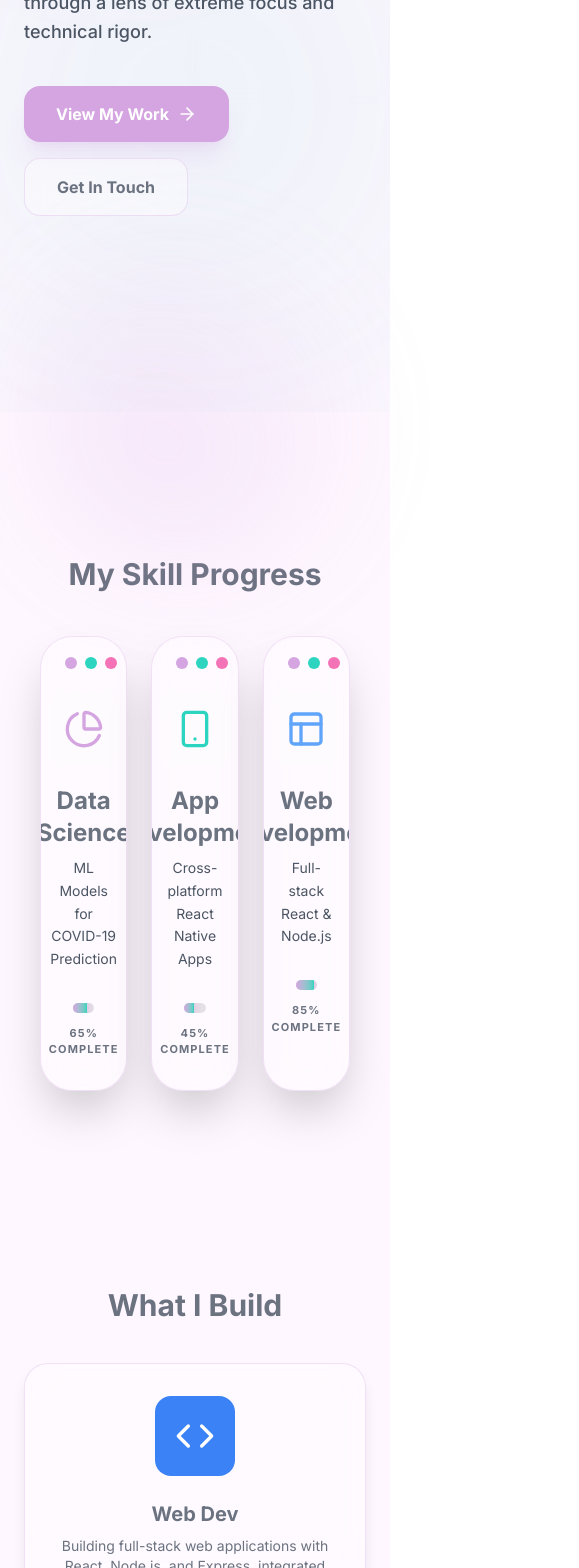
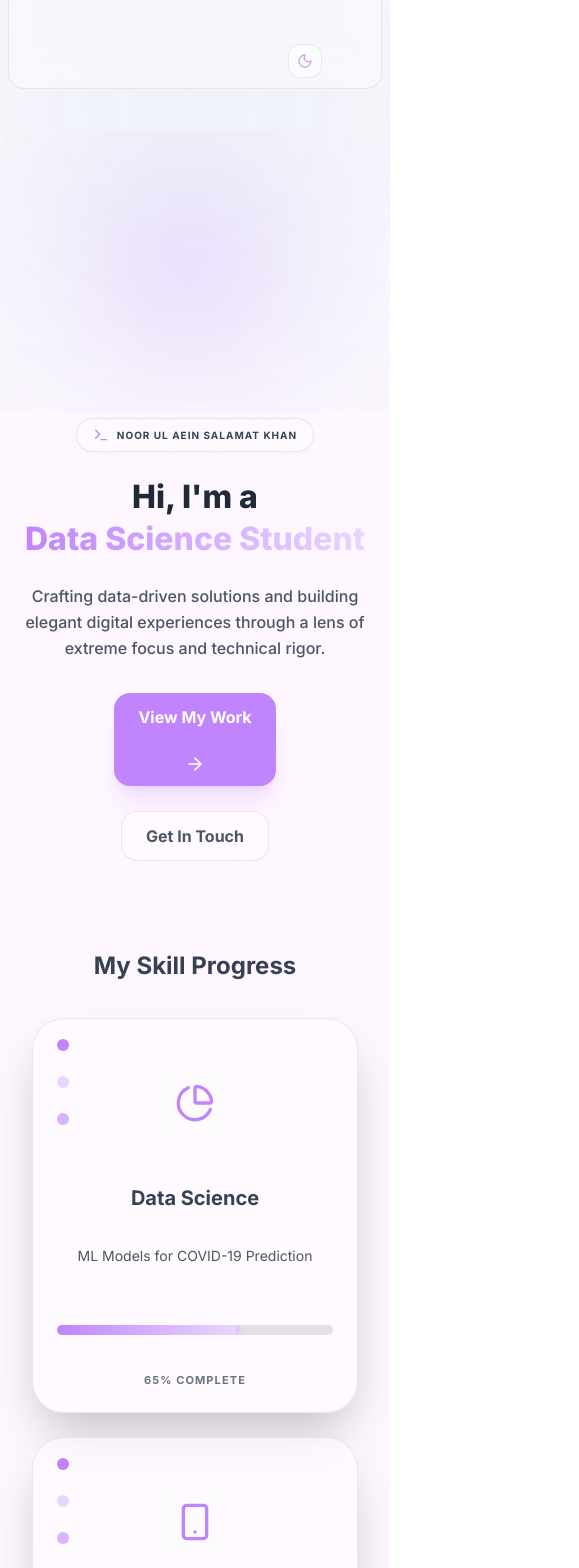
Before and after one commit to NoorUlAein-DS/Portfolio, a React (Vite) app: page / in a window 390 px wide. Shown: the part 432-2000 px from the top of the page, 579 px wide, since content can reach past the window. Built offline with nearby package versions, Linux system fonts and the light colour scheme.

Commit message:
Fix: Final responsive SkillCards and Lilac theme

```diff
--- a/src/index.css
+++ b/src/index.css
@@ -69,3 +69,47 @@ button:focus-visible {
     background-color: #f9f9f9;
   }
 } */
+/* Mobile Responsive Fixes */
+@media screen and (max-width: 768px) {
+    /* Pure page ko center aur responsive banana */
+    body, #root {
+        overflow-x: hidden !important;
+    }
+
+    /* Items ko ek dusre ke niche (stack) karna */
+    .flex-row, .flex {
+        flex-direction: column !important;
+        align-items: center !important;
+        justify-content: center !important;
+        gap: 25px !important;
+    }
+
+    /* Hero Text Fix */
+    h1 {
+        font-size: 2rem !important;
+        text-align: center !important;
+        line-height: 1.3 !important;
+    }
+
+    /* Aapka Lilac Gradient Fix for Mobile */
+    .lilac-text {
+        background: linear-gradient(to right, #C084FC, #E9D5FF) !important;
+        -webkit-background-clip: text !important;
+        -webkit-text-fill-color: transparent !important;
+        display: inline-block !important;
+    }
+
+    /* Cards ka size sahi karna */
+    div[class*="bg-opacity"], .card {
+        width: 90% !important;
+        max-width: 350px !important;
+        margin: 10px auto !important;
+    }
+
+    /* Text wrap karna taaki "Data Science" bahar na nikle */
+    h3, p {
+        word-break: break-word !important;
+        white-space: normal !important;
+        text-align: center !important;
+    }
+}
--- a/src/pages/Home.tsx
+++ b/src/pages/Home.tsx
@@ -1,4 +1,106 @@
 
+// import React from 'react';
+// import { motion } from 'framer-motion';
+// import { ArrowRight, Terminal } from 'lucide-react';
+// import { Link } from 'react-router-dom';
+// import { QUICK_ACTIONS } from '../constants';
+// import SkillCards from './SkillCard';
+
+// const Home: React.FC = () => {
+//   return (
+//     <div className="min-h-[calc(100vh-80px)] px-6 py-12 flex flex-col items-center">
+//       <div className="w-full max-w-6xl grid grid-cols-1 lg:grid-cols-12 gap-12 items-center">
+//         {/* Hero Text */}
+//         <motion.div
+//           initial={{ opacity: 0, x: -50 }}
+//           animate={{ opacity: 1, x: 0 }}
+//           transition={{ duration: 0.8 }}
+//           className="lg:col-span-7"
+//         >
+//           <div className="inline-flex items-center gap-2 px-4 py-2 rounded-full glass mb-6 border border-[#d4a5e0]/30 shadow-sm shadow-[#d4a5e0]/10">
+//             <Terminal size={16} className="text-[#d4a5e0]" />
+//             <span className="text-xs font-bold uppercase tracking-widest dark:text-white text-teal-700">Noor Ul Aein Salamat Khan</span>
+//           </div>
+//           <h1 className="text-4xl md:text-5xl xl:text-7xl font-extrabold mb-6 leading-tight dark:text-white text-teal-500">
+//             Hi, I'm a <br/><span className="text-transparent bg-clip-text bg-gradient-to-r from-[#C084FC] to-[#E9D5FF]" style={{ color: '#611e61' }}>
+//   Data Science Student
+// </span>
+//           </h1>
+//           <p className="text-lg md:text-xl dark:text-gray-400 text-gray-600 mb-10 max-w-lg leading-relaxed font-medium">
+//             Crafting data-driven solutions and building elegant digital experiences through a lens of extreme focus and technical rigor.
+//           </p>
+//           <div className="flex flex-wrap gap-4">
+//             <Link to="/projects" className="px-8 py-4 bg-[#d4a5e0] hover:brightness-110 text-white rounded-2xl font-bold transition-all hover:scale-105 shadow-xl shadow-[#d4a5e0]/20 flex items-center gap-2">
+//               View My Work <ArrowRight size={20} />
+//             </Link>
+//             <Link to="/contact" className="px-8 py-4 glass dark:text-white text-gray-500 rounded-2xl font-bold transition-all hover:bg-white/10 border border-white/20">
+//               Get In Touch
+//             </Link>
+//           </div>
+//         </motion.div>
+
+//         {/* Profile / Hero Graphics */}
+//         <motion.div
+//           initial={{ opacity: 0, scale: 0.8 }}
+//           animate={{ opacity: 1, scale: 1 }}
+//           transition={{ duration: 0.8, delay: 0.2 }}
+//           className="lg:col-span-5 relative flex justify-center lg:justify-end"
+//         >
+//           <div className="relative w-72 h-72 md:w-80 md:h-80 xl:w-96 xl:h-96">
+//             <div className="absolute inset-0 rounded-full bg-gradient-to-tr from-[#d4a5e0] to-teal-500 blur-3xl opacity-30 animate-pulse" />
+
+//            {/* <SkillCards /> */}
+//             {/* <div className="relative glass w-full h-full rounded-3xl border border-white/20 flex items-center justify-center p-4 overflow-hidden group shadow-2xl">
+//                {/* <img
+//                  src="https://picsum.photos/seed/portrait/400/400"
+//                  alt="Portrait"
+//                  className="w-full h-full object-cover rounded-2xl grayscale group-hover:grayscale-0 transition-all duration-700 scale-105 group-hover:scale-100"
+//                /> */}
+//                {/* <div className="absolute top-4 left-4 flex gap-2">
+//                   <div className="w-3 h-3 rounded-full bg-red-500" />
+//                   <div className="w-3 h-3 rounded-full bg-yellow-500" />
+//                   <div className="w-3 h-3 rounded-full bg-green-500" />
+//                </div>
+//             </div>  */}
+//           </div>
+//         </motion.div>
+//       </div>
+// <div className="w-full max-w-7xl mb-24 pt-1">
+//         <h2 className="text-3xl font-bold mb-10 dark:text-white text-gray-500 text-center">My Skill Progress</h2>
+//         <SkillCards />
+//       </div>
+//       {/* Quick Actions */}
+//       <div className="w-full max-w-6xl mt-24">
+//         <h2 className="text-3xl font-bold mb-10 dark:text-white text-gray-500 text-center lg:text-left">What I Build</h2>
+//         <div className="grid grid-cols-1 sm:grid-cols-2 lg:grid-cols-4 gap-6">
+//           {QUICK_ACTIONS.map((action, idx) => (
+//             <motion.div
+//               key={action.title}
+//               initial={{ opacity: 0, y: 30 }}
+//               whileInView={{ opacity: 1, y: 0 }}
+//               viewport={{ once: true }}
+//               transition={{ delay: idx * 0.1 }}
+//               whileHover={{ y: -5 }}
+//               className="glass p-8 rounded-3xl border border-white/10 flex flex-col items-center text-center group cursor-default shadow-lg"
+//             >
+//               <div className={`${action.color === 'bg-purple-500' ? 'bg-[#d4a5e0]' : action.color} p-5 rounded-2xl text-white mb-6 group-hover:scale-110 group-hover:rotate-6 transition-all`}>
+//                 {action.icon}
+//               </div>
+//               <h3 className="font-bold text-xl dark:text-white text-gray-500 mb-2">{action.title}</h3>
+// <p className="text-sm dark:text-gray-400 text-gray-500">
+//   {action.description}
+// </p>
+
+//             </motion.div>
+
+//           ))}
+//         </div>
+//       </div>
+//     </div>
+//   );
+// };
+
+// export default Home;
 import React from 'react';
 import { motion } from 'framer-motion';
 import { ArrowRight, Terminal } from 'lucide-react';
@@ -8,70 +110,69 @@ import SkillCards from './SkillCard';
 
 const Home: React.FC = () => {
   return (
-    <div className="min-h-[calc(100vh-80px)] px-6 py-12 flex flex-col items-center">
-      <div className="w-full max-w-6xl grid grid-cols-1 lg:grid-cols-12 gap-12 items-center">
+    <div className="min-h-[calc(100vh-80px)] px-4 sm:px-6 py-8 md:py-12 flex flex-col items-center overflow-x-hidden">
+      <div className="w-full max-w-6xl grid grid-cols-1 lg:grid-cols-12 gap-8 lg:gap-12 items-center">
+
         {/* Hero Text */}
         <motion.div
           initial={{ opacity: 0, x: -50 }}
           animate={{ opacity: 1, x: 0 }}
           transition={{ duration: 0.8 }}
-          className="lg:col-span-7"
+          className="lg:col-span-7 text-center lg:text-left order-2 lg:order-1"
         >
+          {/* Badge */}
           <div className="inline-flex items-center gap-2 px-4 py-2 rounded-full glass mb-6 border border-[#d4a5e0]/30 shadow-sm shadow-[#d4a5e0]/10">
-            <Terminal size={16} className="text-[#d4a5e0]" />
-            <span className="text-xs font-bold uppercase tracking-widest dark:text-white text-teal-700">Noor Ul Aein Salamat Khan</span>
+            <Terminal size={16} className="text-[#C084FC]" />
+            <span className="text-[10px] sm:text-xs font-bold uppercase tracking-widest dark:text-white text-gray-700">
+              Noor Ul Aein Salamat Khan
+            </span>
           </div>
-          <h1 className="text-4xl md:text-5xl xl:text-7xl font-extrabold mb-6 leading-tight dark:text-white text-teal-500">
-            Hi, I'm a <br/><span className="text-transparent bg-clip-text bg-gradient-to-r from-[#C084FC] to-[#E9D5FF]" style={{ color: '#611e61' }}>
-  Data Science Student
-</span>
+
+          {/* Title with Lilac Gradient */}
+          <h1 className="text-3xl sm:text-4xl md:text-5xl xl:text-7xl font-extrabold mb-6 leading-tight dark:text-white text-gray-800">
+            Hi, I'm a <br/>
+            <span className="text-transparent bg-clip-text bg-gradient-to-r from-[#C084FC] to-[#E9D5FF] inline-block">
+              Data Science Student
+            </span>
           </h1>
-          <p className="text-lg md:text-xl dark:text-gray-400 text-gray-600 mb-10 max-w-lg leading-relaxed font-medium">
+
+          <p className="text-base sm:text-lg md:text-xl dark:text-gray-400 text-gray-600 mb-8 max-w-lg mx-auto lg:mx-0 leading-relaxed font-medium">
             Crafting data-driven solutions and building elegant digital experiences through a lens of extreme focus and technical rigor.
           </p>
-          <div className="flex flex-wrap gap-4">
-            <Link to="/projects" className="px-8 py-4 bg-[#d4a5e0] hover:brightness-110 text-white rounded-2xl font-bold transition-all hover:scale-105 shadow-xl shadow-[#d4a5e0]/20 flex items-center gap-2">
+
+          {/* Buttons */}
+          <div className="flex flex-wrap justify-center lg:justify-start gap-4">
+            <Link to="/projects" className="px-6 sm:px-8 py-3 sm:py-4 bg-[#C084FC] hover:bg-[#A855F7] text-white rounded-2xl font-bold transition-all hover:scale-105 shadow-xl shadow-[#C084FC]/20 flex items-center gap-2">
               View My Work <ArrowRight size={20} />
             </Link>
-            <Link to="/contact" className="px-8 py-4 glass dark:text-white text-gray-500 rounded-2xl font-bold transition-all hover:bg-white/10 border border-white/20">
+            <Link to="/contact" className="px-6 sm:px-8 py-3 sm:py-4 glass dark:text-white text-gray-600 rounded-2xl font-bold transition-all hover:bg-white/10 border border-[#C084FC]/20">
               Get In Touch
             </Link>
           </div>
         </motion.div>
 
-        {/* Profile / Hero Graphics */}
+        {/* Hero Graphics / Glow */}
         <motion.div
           initial={{ opacity: 0, scale: 0.8 }}
           animate={{ opacity: 1, scale: 1 }}
           transition={{ duration: 0.8, delay: 0.2 }}
-          className="lg:col-span-5 relative flex justify-center lg:justify-end"
+          className="lg:col-span-5 relative flex justify-center lg:justify-end order-1 lg:order-2 mb-8 lg:mb-0"
         >
-          <div className="relative w-72 h-72 md:w-80 md:h-80 xl:w-96 xl:h-96">
-            <div className="absolute inset-0 rounded-full bg-gradient-to-tr from-[#d4a5e0] to-teal-500 blur-3xl opacity-30 animate-pulse" />
-
-           {/* <SkillCards /> */}
-            {/* <div className="relative glass w-full h-full rounded-3xl border border-white/20 flex items-center justify-center p-4 overflow-hidden group shadow-2xl">
-               {/* <img
-                 src="https://picsum.photos/seed/portrait/400/400"
-                 alt="Portrait"
-                 className="w-full h-full object-cover rounded-2xl grayscale group-hover:grayscale-0 transition-all duration-700 scale-105 group-hover:scale-100"
-               /> */}
-               {/* <div className="absolute top-4 left-4 flex gap-2">
-                  <div className="w-3 h-3 rounded-full bg-red-500" />
-                  <div className="w-3 h-3 rounded-full bg-yellow-500" />
-                  <div className="w-3 h-3 rounded-full bg-green-500" />
-               </div>
-            </div>  */}
+          <div className="relative w-48 h-48 sm:w-64 sm:h-64 md:w-80 md:h-80 xl:w-96 xl:h-96">
+            <div className="absolute inset-0 rounded-full bg-gradient-to-tr from-[#C084FC] to-[#E9D5FF] blur-3xl opacity-30 animate-pulse" />
           </div>
         </motion.div>
       </div>
-<div className="w-full max-w-7xl mb-24 pt-1">
-        <h2 className="text-3xl font-bold mb-10 dark:text-white text-gray-500 text-center">My Skill Progress</h2>
+
+      {/* Skills Section */}
+      <div className="w-full max-w-7xl mt-16 sm:mt-24">
+        <h2 className="text-2xl sm:text-3xl font-bold mb-8 dark:text-white text-gray-700 text-center">My Skill Progress</h2>
         <SkillCards />
       </div>
-      {/* Quick Actions */}
-      <div className="w-full max-w-6xl mt-24">
-        <h2 className="text-3xl font-bold mb-10 dark:text-white text-gray-500 text-center lg:text-left">What I Build</h2>
+
+      {/* Quick Actions / Cards */}
+      <div className="w-full max-w-6xl mt-16 sm:mt-24">
+        <h2 className="text-2xl sm:text-3xl font-bold mb-8 dark:text-white text-gray-700 text-center lg:text-left">What I Build</h2>
         <div className="grid grid-cols-1 sm:grid-cols-2 lg:grid-cols-4 gap-6">
           {QUICK_ACTIONS.map((action, idx) => (
             <motion.div
@@ -81,18 +182,18 @@ const Home: React.FC = () => {
               viewport={{ once: true }}
               transition={{ delay: idx * 0.1 }}
               whileHover={{ y: -5 }}
-              className="glass p-8 rounded-3xl border border-white/10 flex flex-col items-center text-center group cursor-default shadow-lg"
+              className="glass p-6 sm:p-8 rounded-3xl border border-white/10 flex flex-col items-center text-center group cursor-default shadow-lg"
             >
-              <div className={`${action.color === 'bg-purple-500' ? 'bg-[#d4a5e0]' : action.color} p-5 rounded-2xl text-white mb-6 group-hover:scale-110 group-hover:rotate-6 transition-all`}>
+              <div className={`${action.color === 'bg-purple-500' ? 'bg-[#C084FC]' : action.color} p-4 sm:p-5 rounded-2xl text-white mb-6 group-hover:scale-110 group-hover:rotate-6 transition-all`}>
                 {action.icon}
               </div>
-              <h3 className="font-bold text-xl dark:text-white text-gray-500 mb-2">{action.title}</h3>
-<p className="text-sm dark:text-gray-400 text-gray-500">
-  {action.description}
-</p>
-
+              <h3 className="font-bold text-lg sm:text-xl dark:text-white text-gray-700 mb-2 break-words w-full">
+                {action.title}
+              </h3>
+              <p className="text-xs sm:text-sm dark:text-gray-400 text-gray-500">
+                {action.description}
+              </p>
             </motion.div>
-
           ))}
         </div>
       </div>
--- a/src/pages/SkillCard.tsx
+++ b/src/pages/SkillCard.tsx
@@ -1,49 +1,109 @@
+// import { motion } from 'framer-motion';
+// import { Layout, Smartphone, PieChart } from 'lucide-react';// Ensure aapne constants mein data rakha hai
+// import { SKILLS_DATA } from '../constants';
+// const SkillCards = () => {
+//   return (
+//     // "w-full max-w-7xl" side-by-side laane ke liye zaroori hai
+//     <div className="w-full max-w-7xl mx-auto px-4 py-1">
+//      {/* // Is line ko dhonrhen aur replace karein: */}
+// <div className="grid grid-cols-3 md:grid-cols-3 gap-6 w-full max-w-7xl mx-auto">
+//         {SKILLS_DATA.map((skill, index) => (
+//           <motion.div
+//             key={index}
+//             whileHover={{ y: -10, rotateX: 2, rotateY: 2 }}
+//             className={`relative glass p-8 rounded-[2rem] border border-white/20 overflow-hidden group shadow-2xl transition-all duration-500 bg-white/5 ${skill.glow}`}
+//           >
+//             {/* Custom Theme Dots (Lilac, Teal, Pink) */}
+//             <div className="absolute top-5 left-6 flex gap-2">
+//               <div className="w-3 h-3 rounded-full bg-[#d4a5e0]" title="Lilac" />
+//               <div className="w-3 h-3 rounded-full bg-[#2dd4bf]" title="Teal" />
+//               <div className="w-3 h-3 rounded-full bg-pink-400" />
+//             </div>
+
+//             <div className="relative z-10 flex flex-col items-center text-center mt-6">
+//               <div className="p-4 bg-white/10 rounded-2xl mb-5">
+//                 {/* Icon logic based on title */}
+//                 {skill.title === "Data Science" && <PieChart className="w-10 h-10 text-[#d4a5e0]" />}
+//                 {skill.title === "App Development" && <Smartphone className="w-10 h-10 text-[#2dd4bf]" />}
+//                 {skill.title === "Web Development" && <Layout className="w-10 h-10 text-blue-400" />}
+//               </div>
+
+//               <h3 className="text-2xl font-bold text-gray-500 dark:text-white mb-2">{skill.title}</h3>
+//               <p className="text-sm text-gray-600 dark:text-gray-400 mb-8 leading-relaxed">
+//                 {skill.desc}
+//               </p>
+
+//               {/* Glowing Progress Bar */}
+//               <div className="w-full bg-black/10 dark:bg-white/10 h-2.5 rounded-full overflow-hidden">
+//                 <motion.div
+//                   initial={{ width: 0 }}
+//                   whileInView={{ width: `${skill.progress}%` }}
+//                   transition={{ duration: 1.5 }}
+//                   className="h-full bg-gradient-to-r from-[#d4a5e0] to-[#2dd4bf] shadow-[0_0_10px_#d4a5e0]"
+//                 />
+//               </div>
+//               <span className="text-[11px] mt-3 font-bold tracking-widest text-gray-500 dark:text-white/60">
+//                 {skill.progress}% COMPLETE
+//               </span>
+//             </div>
+//           </motion.div>
+//         ))}
+//       </div>
+//     </div>
+//   );
+// };
+// export default SkillCards;
 import { motion } from 'framer-motion';
-import { Layout, Smartphone, PieChart } from 'lucide-react';// Ensure aapne constants mein data rakha hai
+import { Layout, Smartphone, PieChart } from 'lucide-react';
 import { SKILLS_DATA } from '../constants';
+
 const SkillCards = () => {
   return (
-    // "w-full max-w-7xl" side-by-side laane ke liye zaroori hai
     <div className="w-full max-w-7xl mx-auto px-4 py-1">
-     {/* // Is line ko dhonrhen aur replace karein: */}
-<div className="grid grid-cols-3 md:grid-cols-3 gap-6 w-full max-w-7xl mx-auto">
+      {/* Grid Fix: Mobile par 1 column, Tablet par 2, Desktop par 3 */}
+      <div className="grid grid-cols-1 sm:grid-cols-2 lg:grid-cols-3 gap-6 w-full">
         {SKILLS_DATA.map((skill, index) => (
           <motion.div
             key={index}
             whileHover={{ y: -10, rotateX: 2, rotateY: 2 }}
-            className={`relative glass p-8 rounded-[2rem] border border-white/20 overflow-hidden group shadow-2xl transition-all duration-500 bg-white/5 ${skill.glow}`}
+            className={`relative glass p-6 sm:p-8 rounded-[2rem] border border-white/20 overflow-hidden group shadow-2xl transition-all duration-500 bg-white/5 ${skill.glow}`}
           >
-            {/* Custom Theme Dots (Lilac, Teal, Pink) */}
+            {/* Custom Theme Dots (Sab Lilac/Purple family mein) */}
             <div className="absolute top-5 left-6 flex gap-2">
-              <div className="w-3 h-3 rounded-full bg-[#d4a5e0]" title="Lilac" />
-              <div className="w-3 h-3 rounded-full bg-[#2dd4bf]" title="Teal" />
-              <div className="w-3 h-3 rounded-full bg-pink-400" />
+              <div className="w-3 h-3 rounded-full bg-[#C084FC]" title="Lilac" />
+              <div className="w-3 h-3 rounded-full bg-[#E9D5FF]" title="Light Lilac" />
+              <div className="w-3 h-3 rounded-full bg-[#D8B4FE]" title="Soft Purple" />
             </div>
 
             <div className="relative z-10 flex flex-col items-center text-center mt-6">
               <div className="p-4 bg-white/10 rounded-2xl mb-5">
-                {/* Icon logic based on title */}
-                {skill.title === "Data Science" && <PieChart className="w-10 h-10 text-[#d4a5e0]" />}
-                {skill.title === "App Development" && <Smartphone className="w-10 h-10 text-[#2dd4bf]" />}
-                {skill.title === "Web Development" && <Layout className="w-10 h-10 text-blue-400" />}
+                {/* Icons with Lilac Theme */}
+                {skill.title === "Data Science" && <PieChart className="w-10 h-10 text-[#C084FC]" />}
+                {skill.title === "App Development" && <Smartphone className="w-10 h-10 text-[#C084FC]" />}
+                {skill.title === "Web Development" && <Layout className="w-10 h-10 text-[#C084FC]" />}
               </div>
 
-              <h3 className="text-2xl font-bold text-gray-500 dark:text-white mb-2">{skill.title}</h3>
+              {/* Title Fix: Responsive font size and word wrap */}
+              <h3 className="text-xl sm:text-2xl font-bold text-gray-700 dark:text-white mb-2 break-words w-full px-2">
+                {skill.title}
+              </h3>
+
               <p className="text-sm text-gray-600 dark:text-gray-400 mb-8 leading-relaxed">
                 {skill.desc}
               </p>
 
-              {/* Glowing Progress Bar */}
+              {/* Glowing Progress Bar with Lilac Gradient */}
               <div className="w-full bg-black/10 dark:bg-white/10 h-2.5 rounded-full overflow-hidden">
                 <motion.div
                   initial={{ width: 0 }}
                   whileInView={{ width: `${skill.progress}%` }}
                   transition={{ duration: 1.5 }}
-                  className="h-full bg-gradient-to-r from-[#d4a5e0] to-[#2dd4bf] shadow-[0_0_10px_#d4a5e0]"
+                  className="h-full bg-gradient-to-r from-[#C084FC] to-[#E9D5FF] shadow-[0_0_10px_#C084FC]"
                 />
               </div>
-              <span className="text-[11px] mt-3 font-bold tracking-widest text-gray-500 dark:text-white/60">
-                {skill.progress}% COMPLETE
+
+              <span className="text-[11px] mt-3 font-bold tracking-widest text-gray-500 dark:text-white/60 uppercase">
+                {skill.progress}% Complete
               </span>
             </div>
           </motion.div>
@@ -52,4 +112,5 @@ const SkillCards = () => {
     </div>
   );
 };
+
 export default SkillCards;
```
